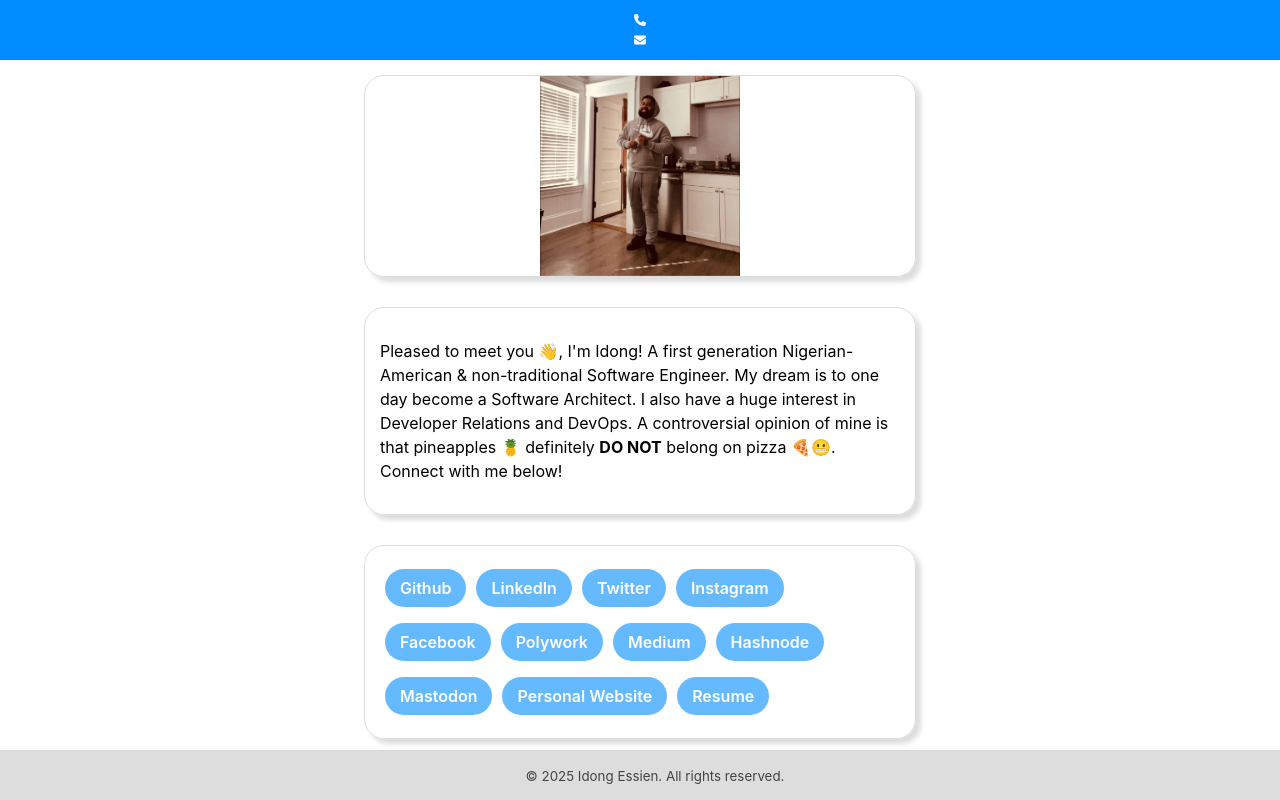
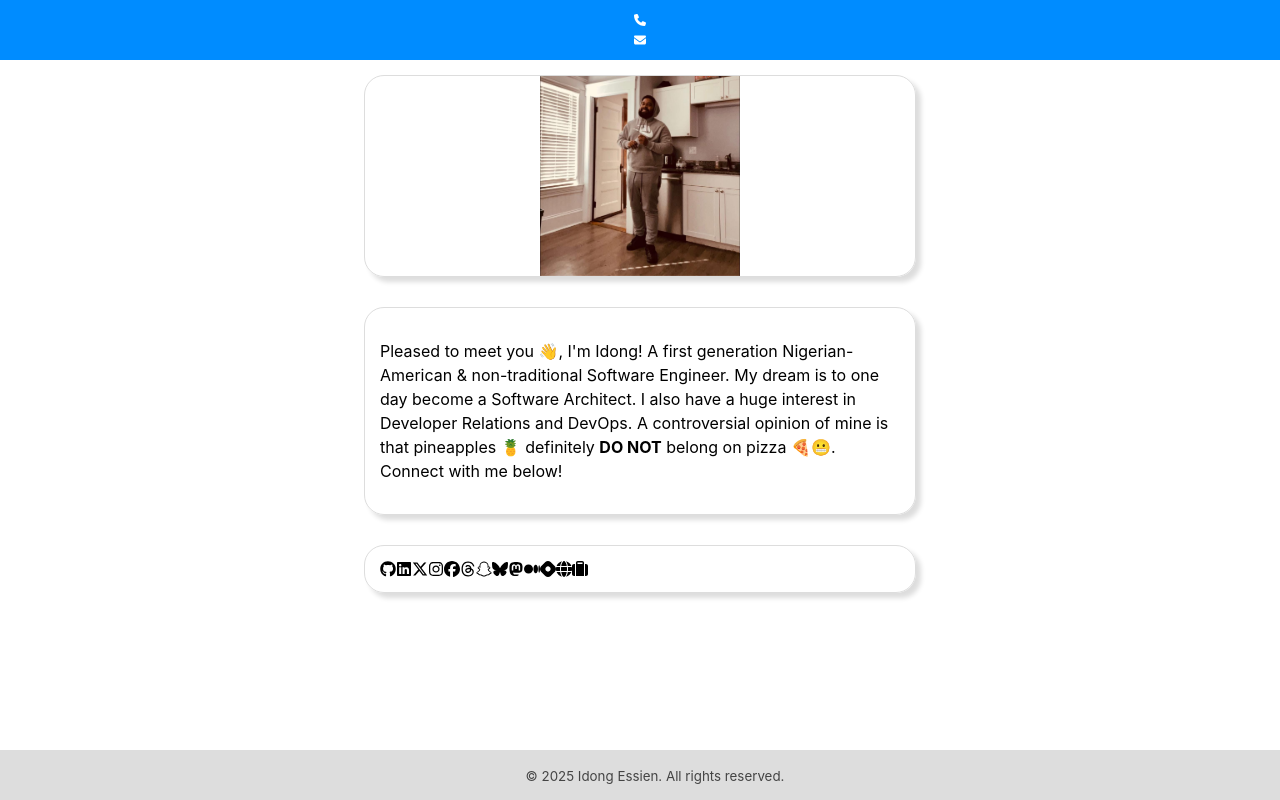
Before and after one commit to idongCodes/allMyLinks, a React (Create React App) app: page / in a window 1280 px wide. Built offline with nearby package versions, Linux system fonts and the light colour scheme.

Commit message:
Add All Icon Components

```diff
--- a/src/components/AllLinks/LinkBtn.js
+++ b/src/components/AllLinks/LinkBtn.js
@@ -1,18 +1,6 @@
 import React from 'react';
 import styled from "styled-components";
-import { FaGithub,
-         FaLinkedin,
-         FaXTwitter,
-         FaInstagram,
-         FaFacebook,
-         FaThreads,
-         FaSnapchat,
-         FaBluesky,
-         FaMastodon,
-         FaMedium,
-         FaHashnode,
-         FaGlobe,
-         FaSuitcase  } from "react-icons/fa6";
+
 
 export default function LinkBtn(props) {
 
--- a/src/components/AllLinks/Links.js
+++ b/src/components/AllLinks/Links.js
@@ -1,6 +1,19 @@
 import React from 'react';
-import LinkBtn from "./LinkBtn.js";
 import styled from "styled-components";
+import { FaGithub,
+         FaLinkedin,
+         FaXTwitter,
+         FaInstagram,
+         FaFacebook,
+         FaThreads,
+         FaSnapchat,
+         FaBluesky,
+         FaMastodon,
+         FaMedium,
+         FaHashnode,
+         FaGlobe,
+         FaSuitcase  } from "react-icons/fa6";
+
 
 function Links() {
 
@@ -26,17 +39,19 @@ function Links() {
 
     return (
         <LinksMain>
-            <LinkBtn link="https://github.com/idongcodes" title="Github" />
-            <LinkBtn link="https://linkedin.com/in/idongessien" title="LinkedIn" />
-            <LinkBtn link="https://twitter.com/idongcodes" title="Twitter" />
-            <LinkBtn link="https://instagram.com/idongcodes" title="Instagram" />
-            <LinkBtn link="https://facebook.com/idngcodes" title="Facebook" />
-            <LinkBtn link="https://polywork.com/idongcodes" title="Polywork" />
-            <LinkBtn link="https://medium.com/@idongcodes" title="Medium" />
-            <LinkBtn link="https://hashnode.com/@idongcodes" title="Hashnode" />
-            <LinkBtn link="https://indieweb.social/@idongessien" title="Mastodon" />
-            <LinkBtn link="https://essien.dev/#home" title="Personal Website" />
-            <LinkBtn link="https://my.indeed.com/p/richardie-nwyfxmx" title="Resume" />
+            <FaGithub />
+            <FaLinkedin />
+            <FaXTwitter />
+            <FaInstagram />
+            <FaFacebook />
+            <FaThreads />
+            <FaSnapchat />
+            <FaBluesky />
+            <FaMastodon />
+            <FaMedium />
+            <FaHashnode />
+            <FaGlobe />
+            <FaSuitcase />
         </LinksMain>
     )
 }
```
